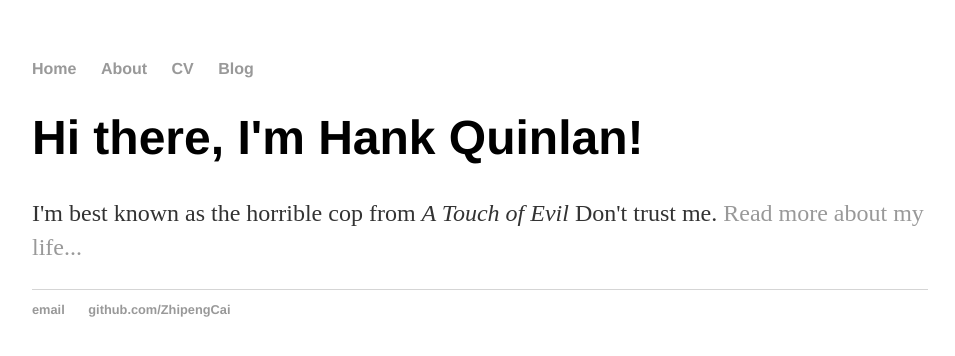
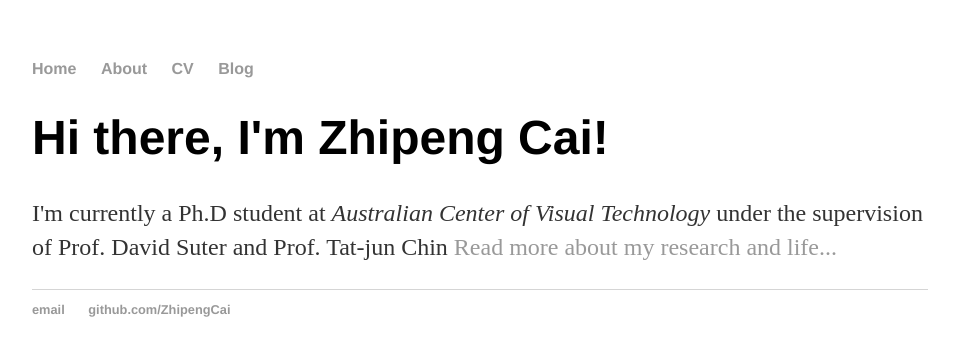
Before and after one commit to ZhipengCai/ZhipengCai.github.io, a Jekyll site: the page built from index.html, in a window 1280 px wide. Shown: the top 356 px of the page, without its empty margins (160-1115 px from the left). Built offline with Jekyll 4.4.1, drawn with Linux system fonts in a browser that asks for light colours.

Commit message:
Update index.html

```diff
--- a/index.html
+++ b/index.html
@@ -1,8 +1,12 @@
 ---
 layout: default
-title: Hank Quinlan, Horrible Cop
+title: Zhipeng Cai, University of Adelaide
 ---
 <div class="blurb">
-	<h1>Hi there, I'm Hank Quinlan!</h1>
-	<p>I'm best known as the horrible cop from <em>A Touch of Evil</em> Don't trust me. <a href="/about">Read more about my life...</a></p>
+	<h1>Hi there, I'm Zhipeng Cai!</h1>
+	<p>I'm currently a Ph.D student at
+		<em>Australian Center of Visual Technology
+		</em>
+		under the supervision of Prof. David Suter and Prof. Tat-jun Chin
+		<a href="/about">Read more about my research and life...</a></p>
 </div><!-- /.blurb -->
```
